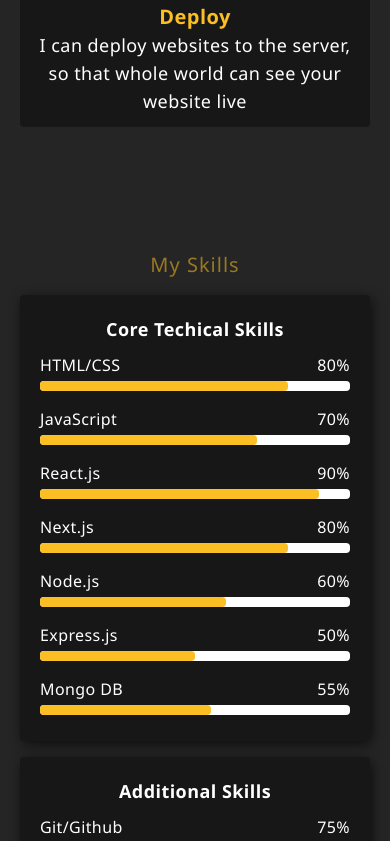
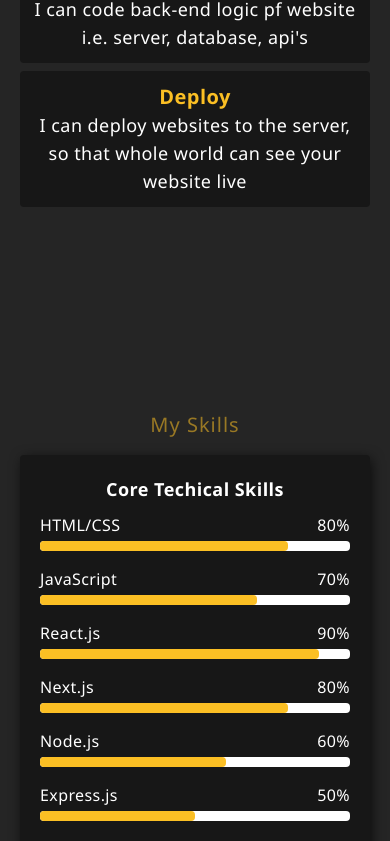
Before and after one commit to mondalraj/rajib-mondal-portfolio, a React (Create React App) app: page / in a window 390 px wide. Shown: the part 1898-2739 px from the top of the page. Built offline with nearby package versions, Linux system fonts and the light colour scheme.

Commit message:
Skills bar animation on scroll added

```diff
--- a/src/components/About.js
+++ b/src/components/About.js
@@ -4,7 +4,7 @@ import { useInView } from "react-intersection-observer";
 import '../styles/about.css'
 
 const squareVariants = {
-    visible: { opacity: 1, y: 0, transition: { duration: 0.8 } },
+    visible: { opacity: 1, y: 0, transition: { duration: 1 } },
     hidden: { opacity: 0, y: 100 }
 };
 
@@ -12,6 +12,7 @@ function About() {
 
     const controls = useAnimation();
     const [ref, inView] = useInView();
+
     useEffect(() => {
         if (inView) {
             controls.start("visible");
@@ -22,7 +23,7 @@ function About() {
         <motion.div ref={ref}
             animate={controls}
             initial="hidden"
-            variants={squareVariants} id="about" className="container about-container max-w-screen-xl mx-auto flex justify-center items-center min-h-screen text-white flex-col-reverse p-5 pt-20 md:flex-row md:gap-10 md:p-10">
+            variants={squareVariants} id="about" className="container about-container max-w-screen-xl mx-auto flex justify-center items-center min-h-screen text-white flex-col-reverse p-5 pt-40 md:flex-row md:gap-10 md:p-10">
             <div className="service-tags w-full flex flex-col gap-2 py-6">
                 <div className="services-blocks flex flex-col justify-center items-center w-full h-20 rounded" style={{ backgroundColor: "#171717" }}>
                     <div className="text-xl font-semibold tracking-wide text-yellow-400">Design</div>
--- a/src/components/Skills.js
+++ b/src/components/Skills.js
@@ -1,4 +1,6 @@
-import React, { useRef } from 'react'
+import React, { useEffect, useRef } from "react";
+import { useAnimation, motion } from "framer-motion";
+import { useInView } from "react-intersection-observer";
 import '../styles/skills.css'
 
 function Skills() {
@@ -63,15 +65,38 @@ function Skills() {
         }
     ]
 
+    const squareVariants = {
+        visible: { opacity: 1, y: 0, transition: { duration: 1 } },
+        hidden: { opacity: 0, y: 100 },
+
+    };
+
+    const controls = useAnimation();
+    const skillAnimation = useAnimation();
+    const [ref, inView] = useInView();
+
+    useEffect(() => {
+        if (inView) {
+            controls.start("visible");
+            skillAnimation.start("skillBar")
+        }
+    }, [controls, inView]);
+
 
     return (
-        <div id="skills" className="container max-w-screen-xl mx-auto min-h-screen text-white p-5 pt-20 flex justify-center items-center flex-col md:gap-10 md:p-10">
+        <motion.div ref={ref}
+            animate={controls}
+            initial="hidden"
+            variants={squareVariants} id="skills" className="container max-w-screen-xl mx-auto min-h-screen text-white p-5 pt-40 flex justify-center items-center flex-col md:gap-10 md:p-10">
             <div className="text-xl text-yellow-400 tracking-wider mb-4 animate-pulse">My Skills</div>
             <div className="skills-content flex flex-col justify-center items-center w-full gap-4 md:flex-row md:gap-10">
                 <div className="core-technical-skills w-full p-5 rounded" style={{ backgroundColor: "#171717" }}>
                     <div className="text-center text-lg tracking-wide font-semibold">Core Techical Skills</div>
 
                     {coreTechnicalSkills.map((skill) => {
+                        const skillVariant = {
+                            skillBar: { width: `${skill.power}%` }
+                        }
                         return (
                             <div className="core-technical-skills-bar w-full flex flex-col py-1.5">
                                 <div className="skill-details flex justify-between py-1 tracking-wide">
@@ -81,8 +106,9 @@ function Skills() {
                                 <div className="skill-bar w-full h-2.5 rounded bg-white">
 
 
-                                    <div className="skill-percent h-full bg-yellow-400 rounded skillsBar-animate"
-                                        style={{ maxWidth: `${skill.power}%` }}></div>
+                                    <motion.div initial={{ width: 0 }} animate={skillAnimation}
+                                        variants={skillVariant} transition={{ delay: 0.5, duration: 3 }} className="skill-percent h-full bg-yellow-400 rounded "
+                                    ></motion.div>
                                 </div>
                             </div>
                         )
@@ -93,6 +119,9 @@ function Skills() {
                     <div className="text-center text-lg tracking-wide font-semibold">Additional Skills</div>
 
                     {additionalSkills.map((skill) => {
+                        const skillVariant = {
+                            skillBar: { width: `${skill.power}%` }
+                        }
                         return (
                             <div className="core-technical-skills-bar w-full flex flex-col py-1.5">
                                 <div className="skill-details flex justify-between py-1 tracking-wide">
@@ -100,9 +129,10 @@ function Skills() {
                                     <div>{skill.power}%</div>
                                 </div>
                                 <div className="skill-bar w-full h-2.5 rounded bg-white">
-                                    <div className="skill-percent h-full bg-yellow-400 rounded skillsBar-animate" style={{
-                                        maxWidth: `${skill.power}%`
-                                    }}></div>
+                                    <motion.div initial={{ width: 0 }} animate={skillAnimation}
+                                        variants={skillVariant} transition={{ delay: 0.5, duration: 3 }} className="skill-percent h-full bg-yellow-400 rounded " style={{
+                                            maxWidth: `${skill.power}%`
+                                        }}></motion.div>
                                 </div>
                             </div>
                         )
@@ -111,7 +141,7 @@ function Skills() {
                 </div>
             </div>
 
-        </div >
+        </motion.div >
     )
 }
 
```
